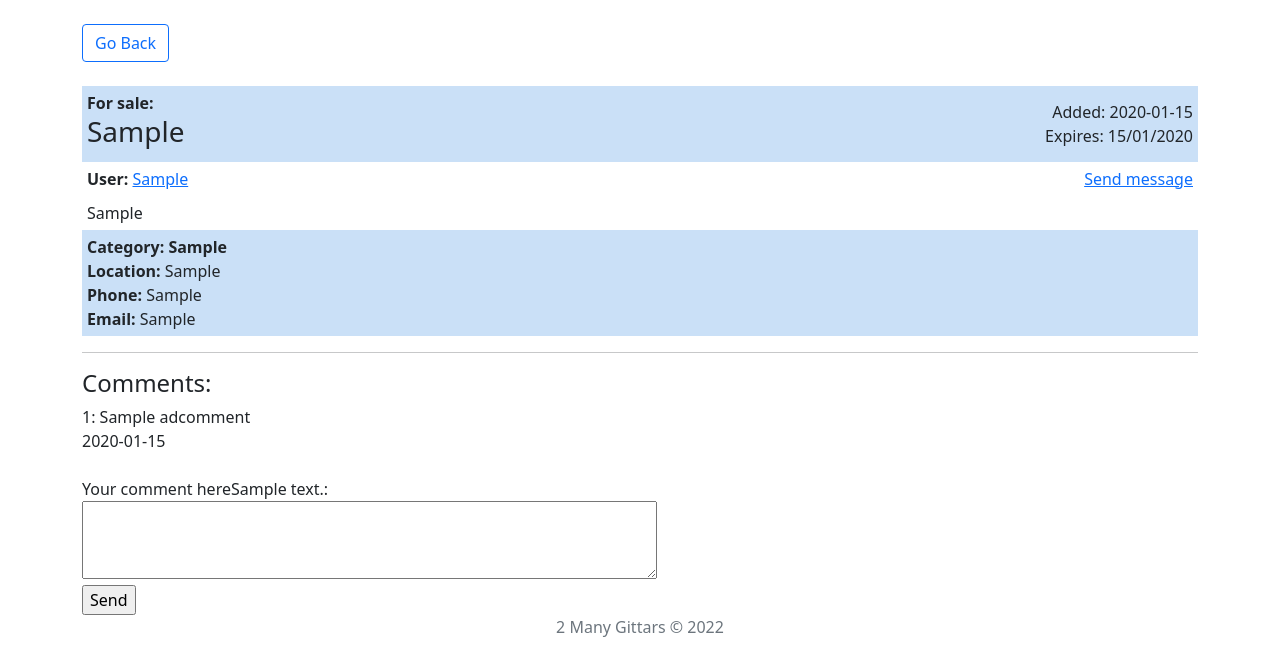
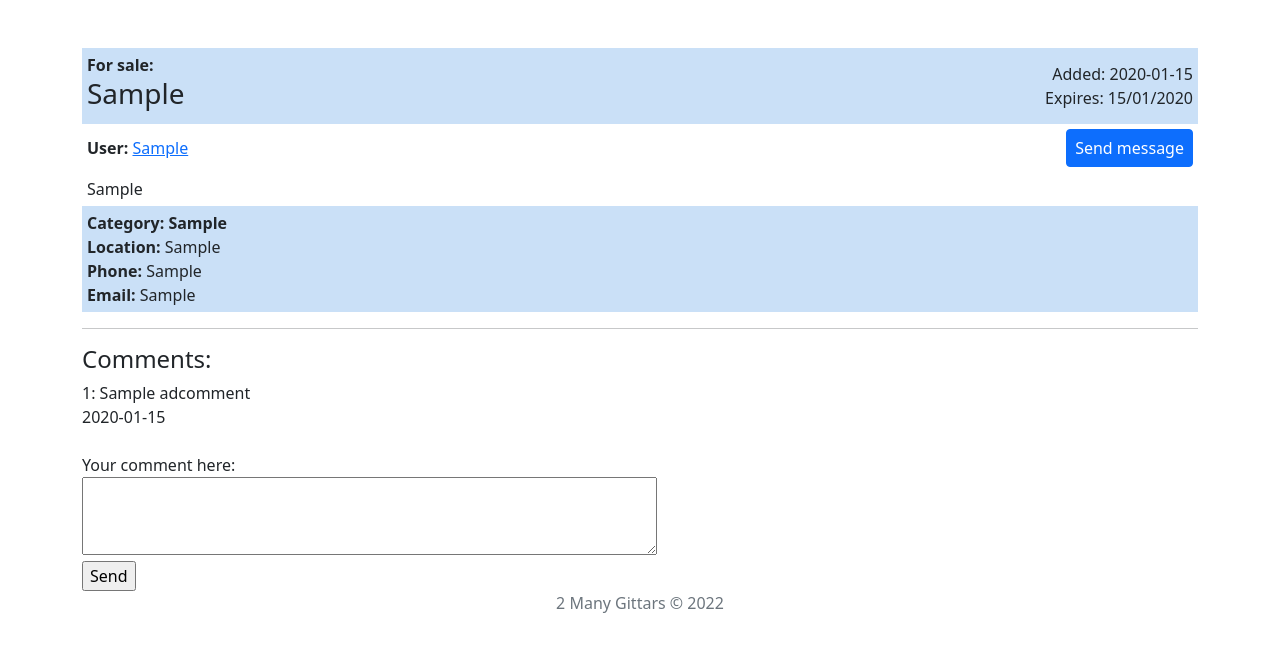
Before and after one commit to sampsaoinonen/tsoha-martketplace, a Flask app: template templates/ad.html in a window 1280 px wide. Shown: the part 233-888 px from the top of the page. After the commit the page ends 846 px from the top, so only its background shows below. Run offline with Flask 2, Linux system fonts and the light colour scheme; the template is opened without the code that fills it: most values are stand-ins (such as "Sample title", 1, 10 or a date in 2020).

Commit message:
Clean code and typos

```diff
--- a/templates/ad.html
+++ b/templates/ad.html
@@ -6,8 +6,7 @@
   padding: 5px;
 }
 </style>
-<button onclick="history.back()" class="btn btn-outline-primary">Go Back</button>
-<br>
+
 <table cellspacing=0 cellpadding=0 border=0 width="100%">
     <tr class="bg2" style="background-color:#cae0f7">
         <td class="title" width="95%">
@@ -28,7 +27,10 @@
         </td>
         {% if user_id!=0%}
             <td align=right>
-                <a href="/new_message/{{ad[10]}}/{{ad[1]}}">Send message</a>
+
+                <a href="/new_message/{{ad[10]}}/{{ad[1]}}">
+                    <button class="btn btn-primary px-2 ms-1">Send message</button>
+                </a>
             </td>
         {% endif %}
     </tr>
@@ -71,7 +73,8 @@
 {% endfor %}
 {% if user_id!=0%}
     <form action="/add_adcomment" method="POST">
-        Your comment here{{logged_comment}}: <br>
+        Your comment here:
+        <br>
         <input type="hidden" name="csrf_token" value="{{ session.csrf_token }}">
         <textarea name="content" rows="3" cols="60"></textarea>
         <br>
--- a/templates/layout.html
+++ b/templates/layout.html
@@ -31,7 +31,7 @@
 
             <div class="col-md-3 text-end">
                 {% if session.user_id %}
-                <a href="/profile"><button type="button" class="btn btn-outline-primary">Profile</button></a>
+                <a href="/profile/{{session.user_id}}"><button type="button" class="btn btn-outline-primary">Profile</button></a>
                 {% if unread%}
                 <a href="/inbox"><button type="button" class="btn btn-outline-primary">({{unread[0]}})Inbox</button></a>
                 {% else %}
--- a/templates/new_message.html
+++ b/templates/new_message.html
@@ -25,7 +25,7 @@
 
         <label>Message: </label>
         <br>
-        <textarea type="text" name="message" class="form-control form-control" rows="5" required>{% if form %} {{ form.message }} {% endif %}</textarea>
+        <textarea type="text" name="message" class="form-control form-control" rows="5" required>{% if form %}{{ form.message }}{% endif %}</textarea>
 
         <br>
         <button type="submit" class="btn btn-primary">Send</button>
```
Also changed, not shown: ads.py (+8 -8 lines), templates/message.html (+8 -0 lines).
